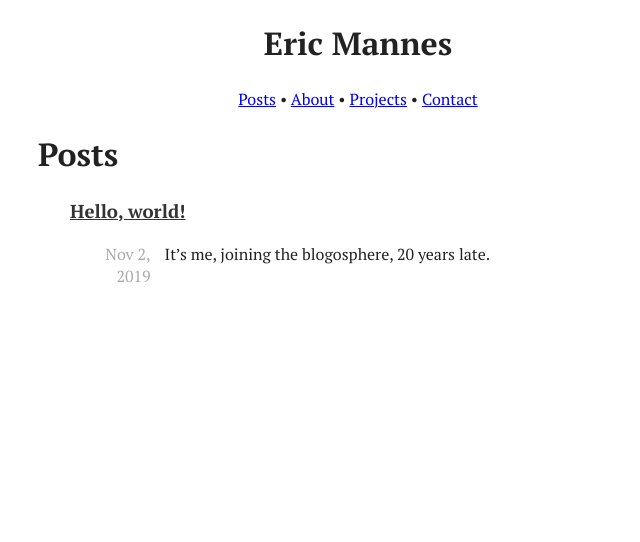
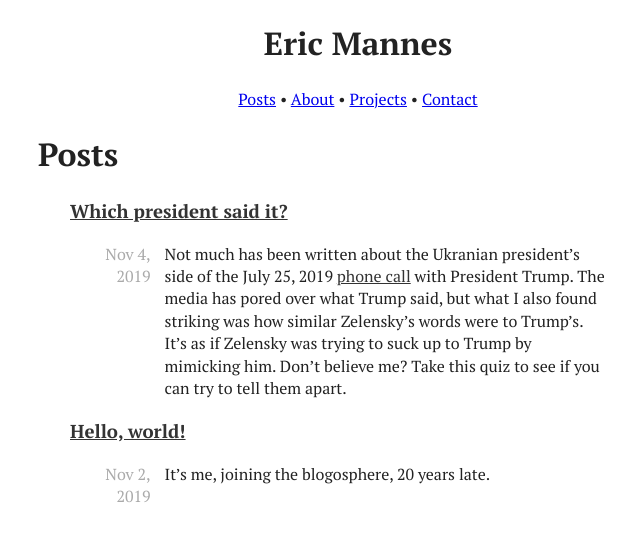
Before and after one commit to emannes/emannes.github.io, a Jekyll site: the page built from index.html, in a window 1280 px wide. Shown: the top 542 px of the page, without its empty margins (282-922 px from the left). Built offline with Jekyll 4.4.1, drawn with Linux system fonts in a browser that asks for light colours; nearby versions of some CDN libraries.

Commit message:
Which president? blog post

```diff
--- a/_layouts/default.html
+++ b/_layouts/default.html
@@ -1,6 +1,7 @@
 {% include header.html %}
+{% include scripts.html %}
 
 {{ content }}
 
-{% include scripts.html %}
+{% include analytics.html %}
 {% include footer.html %}
--- /dev/null
+++ b/_posts/2019-11-04-who-said-it.md
@@ -0,0 +1,77 @@
+---
+layout: post
+title: Which president said it?
+excerpt_separator: <!--more-->
+---
+
+Not much has been written about the Ukranian president's side of the July
+25, 2019 [phone
+call](https://www.nytimes.com/interactive/2019/09/25/us/politics/trump-ukraine-transcript.html)
+with President Trump.[^1] The media has pored over what Trump said, but
+what I also found striking was how similar Zelensky's words were to
+Trump's. It's as if Zelensky was trying to suck up to Trump by
+mimicking him.
+
+Don't believe me? Take this quiz to see if you can try to tell them
+apart.[^2]
+
+<!--more-->
+
+{% raw %}
+<style type="text/css">
+.buttons {
+text-align: center;
+}
+.button-flag {
+height: 1em;
+}
+.correct {
+background-color: #00FF00;
+}
+.incorrect {
+background-color: #FF0000;
+color: white;
+}
+
+blockquote {
+margin: 0;
+}
+
+.question-prompt > blockquote p {
+padding: 15px;
+background: #eee;
+border-radius: 5px;
+}
+
+.question-prompt > blockquote p::before {
+content: '\201C';
+}
+
+.question-prompt > blockquote p::after {
+content: '\201D';
+}
+
+.question-context > blockquote {
+ font-size: 0.8em;
+}
+
+.in-context {
+font-weight: bold;
+}
+
+.unanswered {
+visibility: hidden;
+}
+</style>
+
+<div id="app">
+<app-content></app-content>
+
+</div>
+
+<script src="/js/who-said-it.js" type="text/javascript"></script>
+{% endraw %}
+
+[^1]: I did find [this New York Times piece](https://www.nytimes.com/2019/09/25/us/politics/phone-call-transcript-zelensky.html) touching on Zelensky's choice of words while writing up this post. (Don't click unless you want to spoil some questions.)
+
+[^2]: Inspired by Bloomberg's [Who Said It: Trump or Biden?](https://www.bloomberg.com/features/2019-trump-or-biden-quotes-quiz/)
--- a/css/main.css
+++ b/css/main.css
@@ -300,6 +300,16 @@ body {
         page-break-after: avoid;
     }
 }
+
+/* border-box sizing everywhere */
+html {
+    box-sizing: border-box;
+}
+*, *::before, *::after {
+    box-sizing: inherit;
+}
+
+
 /* copied from https://github.com/benjaminjkraft/benjaminjkraft.github.io/blob/master/css/main.css. Thanks, Ben. */
 /* list of posts */
 
```
Also changed, not shown: _includes/analytics.html (+11 -9 lines), _includes/footer.html (+1 -14 lines), _includes/scripts.html (+3 -4 lines), js/who-said-it.js (added, +136 -0 lines), img/ukraine-flag.png (added), img/us-flag.png (added), index.html (renamed from index.md).
